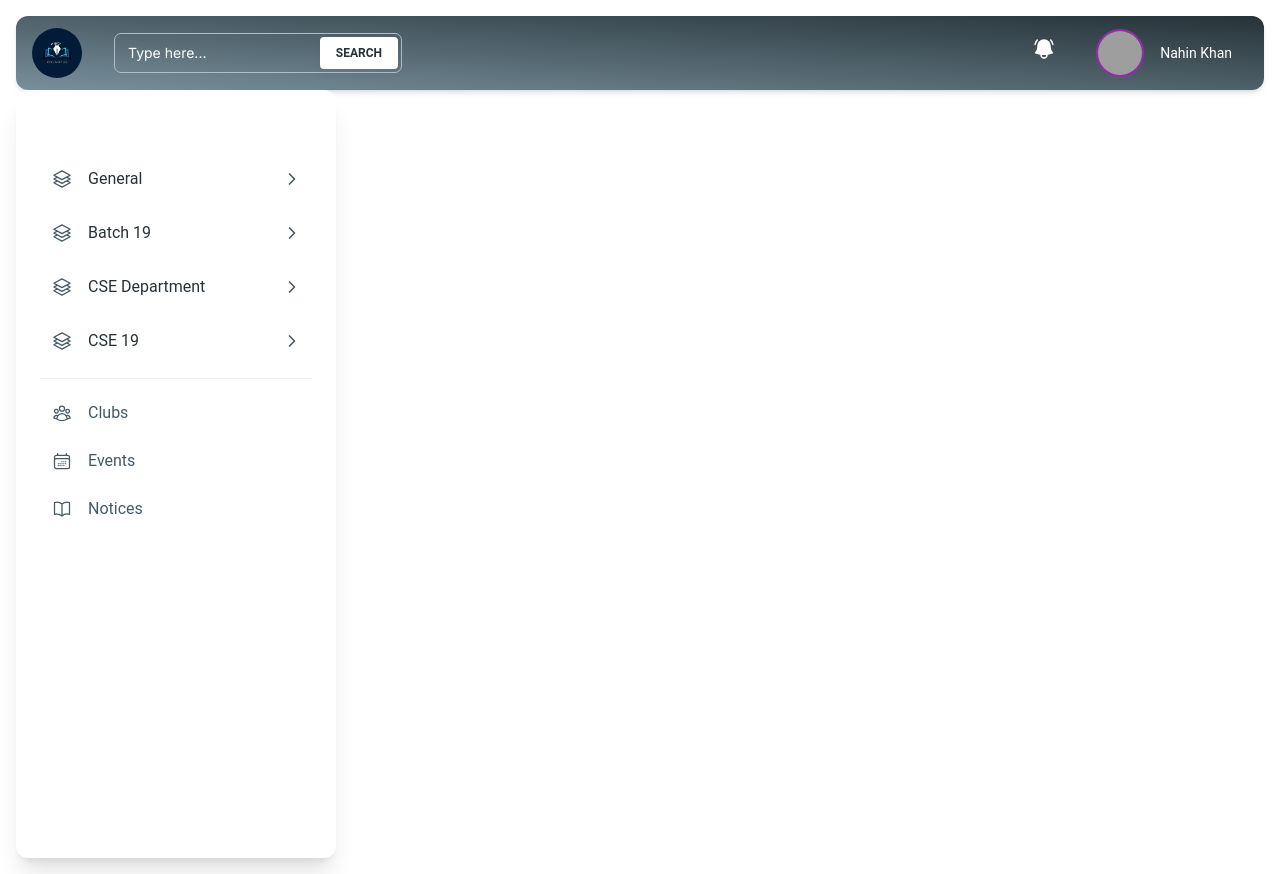
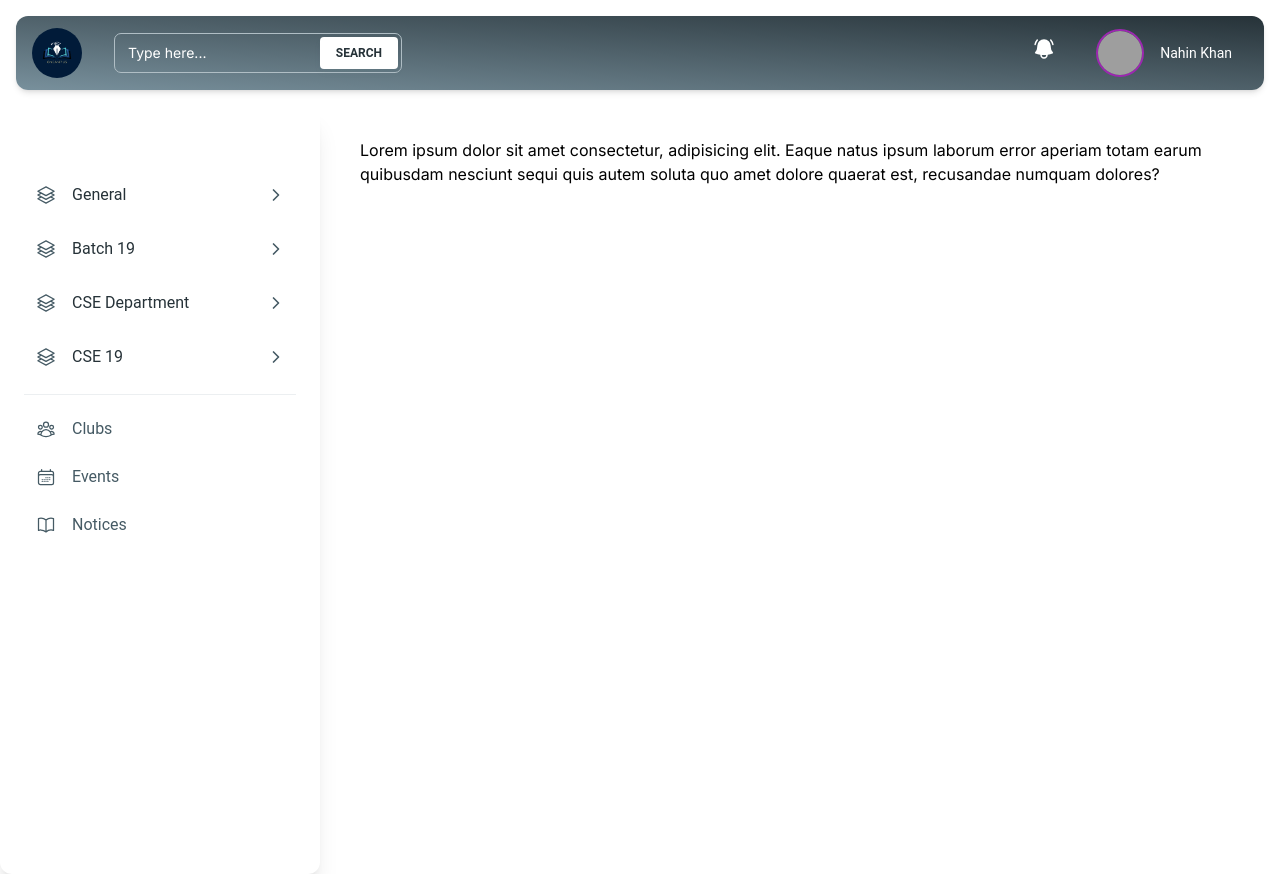
Before and after one commit to nafiislam/OnCampusFrontEnd, a Next.js app: page / in a window 1280 px wide. Built offline with nearby package versions, Linux system fonts and the light colour scheme; grey boxes are pictures that could not be loaded.

Commit message:
base layout structured

```diff
--- a/app/layout.tsx
+++ b/app/layout.tsx
@@ -1,8 +1,10 @@
 import type { Metadata } from "next";
 import { Inter } from "next/font/google";
+import React from "react";
+import { ThemeProvider } from "../components/Mat_tail_export";
 import "./globals.css";
-import { ThemeProvider } from "../components/Mat_tail_export";
-import React from "react";
+import { SidebarWithContentSeparator } from "../components/sidebar";
+import { NavbarDark } from "../components/Navbar";
 
 const inter = Inter({ subsets: ["latin"] });
 
@@ -19,7 +21,17 @@ export default function RootLayout({
   return (
     <html lang="en">
       <ThemeProvider>
-        <body className={inter.className}>{children}</body>
+        <body className={inter.className}>
+          <div className="m-4">
+            <NavbarDark />
+          </div>
+            <div className="flex flex-row gap-10 mt-0">
+            <SidebarWithContentSeparator />
+              <div className="mt-8">
+                {children}
+              </div>
+            </div>
+        </body>
       </ThemeProvider>
     </html>
   );
--- a/app/page.tsx
+++ b/app/page.tsx
@@ -5,9 +5,8 @@ import React from "react";
 
 export default function Home() {
  return(
-  <div className="m-4">
-    <NavbarDark />
-    <SidebarWithContentSeparator />
- </div>
+  <div>
+    <p>Lorem ipsum dolor sit amet consectetur, adipisicing elit. Eaque natus ipsum laborum error aperiam totam earum quibusdam nesciunt sequi quis autem soluta quo amet dolore quaerat est, recusandae numquam dolores?</p>
+  </div>
  )
 }
```
